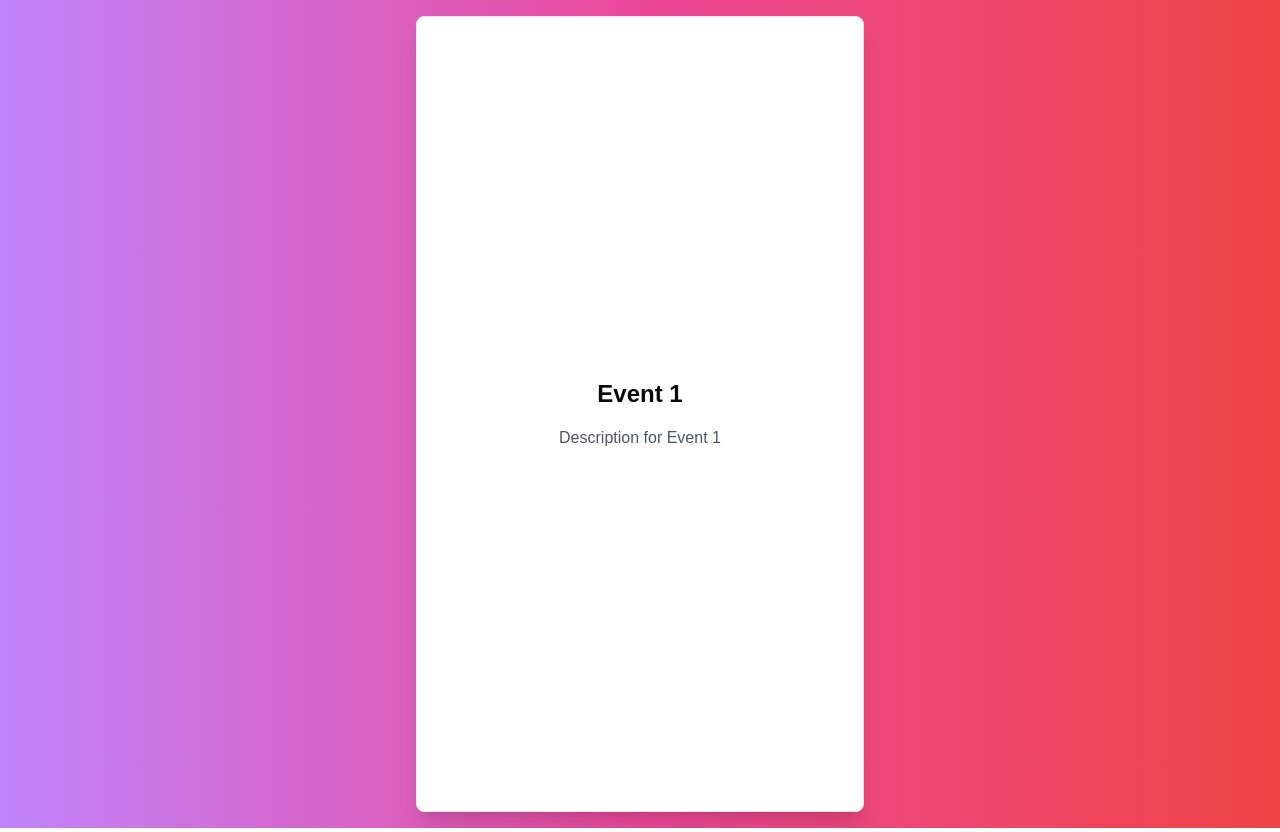
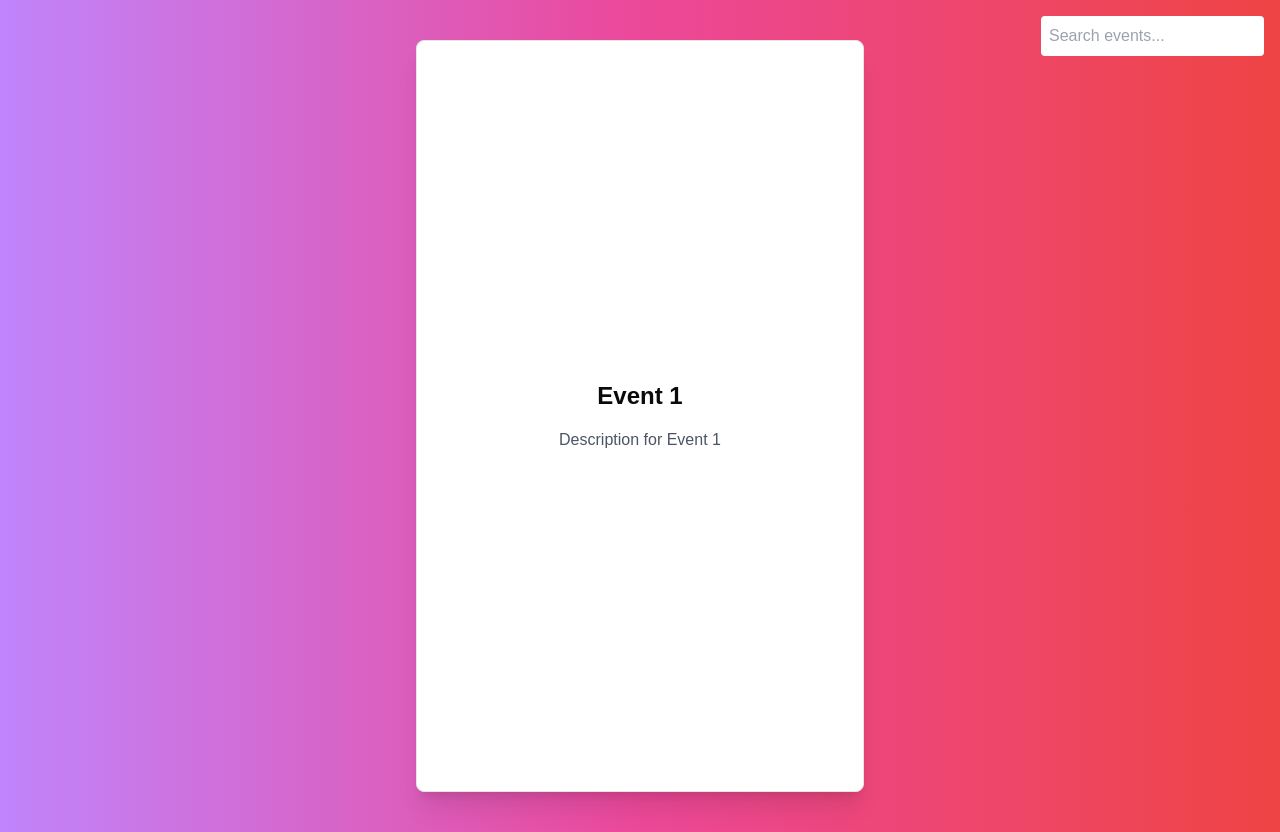
Before and after one commit to cello305/event-swiper, a Next.js app: page /eventswipe in a window 1280 px wide. Built offline with nearby package versions, Linux system fonts and the light colour scheme.

Commit message:
search box and centered

```diff
--- a/src/app/eventswipe/page.tsx
+++ b/src/app/eventswipe/page.tsx
@@ -24,6 +24,11 @@ export default function Component() {
   const controls = useAnimation()
   const [isSwiping, setIsSwiping] = useState(false)
   const [isKeyPressed, setIsKeyPressed] = useState(false)
+  const [searchTerm, setSearchTerm] = useState('')
+
+  const filteredCardData = cardData.filter(card =>
+    card.title.toLowerCase().includes(searchTerm.toLowerCase())
+  );
 
   const handleSwipe = (newDirection: 'left' | 'right' | 'up' | 'down') => {
     if (isSwiping) return;
@@ -39,11 +44,9 @@ export default function Component() {
     setTimeout(() => {
       setCurrentCardIndex((prevIndex) => {
         if (newDirection === 'left' || newDirection === 'right' || newDirection === 'down') {
-          // Increment and wrap around to 0 if exceeding length
-          return (prevIndex + 1) % cardData.length;
+          return (prevIndex + 1) % filteredCardData.length;
         } else if (newDirection === 'up') {
-          // Decrement and wrap around to the last index if below 0
-          return (prevIndex - 1 + cardData.length) % cardData.length;
+          return (prevIndex - 1 + filteredCardData.length) % filteredCardData.length;
         }
         return prevIndex;
       });
@@ -80,16 +83,16 @@ export default function Component() {
     setIsKeyPressed(true);
     switch (event.key) {
       case "ArrowRight":
-        handleSwipe('right'); // Move right
+        handleSwipe('right');
         break;
       case "ArrowLeft":
-        handleSwipe('left'); // Move left
+        handleSwipe('left');
         break;
       case "ArrowUp":
-        handleSwipe('up'); // Move up
+        handleSwipe('up');
         break;
       case "ArrowDown":
-        handleSwipe('down'); // Move down
+        handleSwipe('down');
         break;
     }
   }
@@ -108,22 +111,36 @@ export default function Component() {
   }, [])
 
   return (
-    <div
-      className="min-h-screen flex flex-col items-center justify-center bg-gradient-to-r from-purple-400 via-pink-500 to-red-500 p-4 overflow-hidden"
-    >
-      <div className="relative w-full max-w-md aspect-[9/16]">
+    <div className="min-h-screen flex flex-col items-center justify-start bg-gradient-to-r from-purple-400 via-pink-500 to-red-500 p-4 overflow-hidden relative">
+      <div className="absolute top-4 right-4 z-10">
+        <input
+          type="text"
+          placeholder="Search events..."
+          value={searchTerm}
+          onChange={(e) => setSearchTerm(e.target.value)}
+          className="p-2 rounded"
+        />
+      </div>
+
+      <div className="relative w-full max-w-md h-[100vh] flex flex-col justify-center py-6">
         <motion.div
           drag
           dragConstraints={{ left: 0, right: 0, top: 0, bottom: 0 }}
           onDragEnd={handleDragEnd}
           animate={controls}
-          className="w-full h-full"
+          className="w-full h-full flex items-center justify-center"
         >
           <Card className="w-full h-full flex items-center justify-center shadow-xl">
-            <CardContent className="text-center p-6">
-              <h2 className="text-2xl font-bold mb-4">{cardData[currentCardIndex].title}</h2>
-              <p className="text-gray-600">{cardData[currentCardIndex].description}</p>
-            </CardContent>
+            {filteredCardData.length > 0 ? (
+              <CardContent className="text-center p-6">
+                <h2 className="text-2xl font-bold mb-4">{filteredCardData[currentCardIndex].title}</h2>
+                <p className="text-gray-600">{filteredCardData[currentCardIndex].description}</p>
+              </CardContent>
+            ) : (
+              <CardContent className="text-center p-6">
+                <p className="text-gray-600">No events found.</p>
+              </CardContent>
+            )}
           </Card>
         </motion.div>
         {direction && (
```
